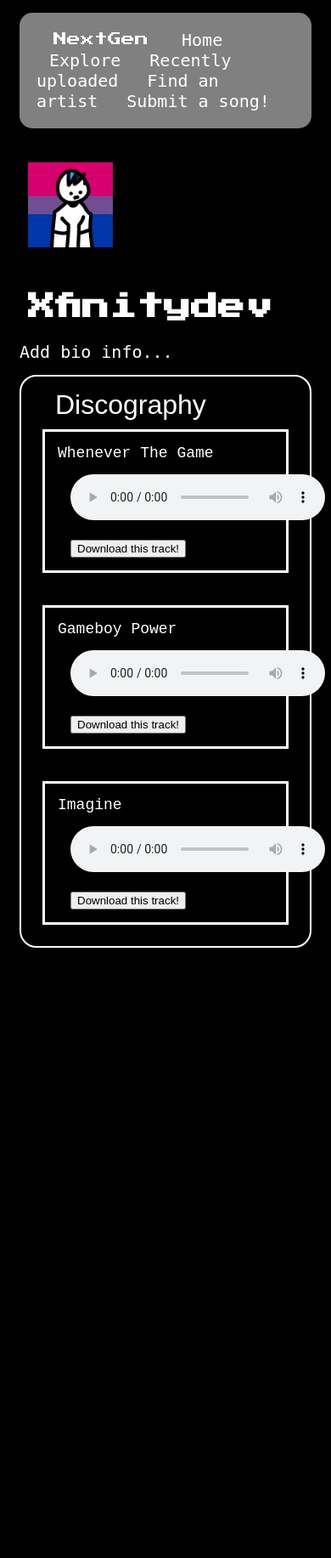
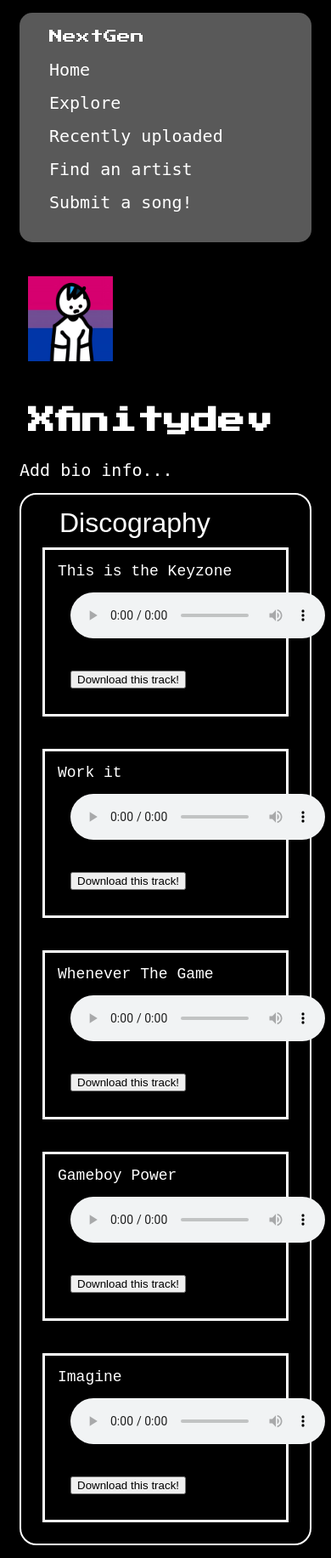
Before and after one commit to xfinitywebdev/nextgenmusic, a PHP site: page /portal/Music/xfinitydev/xfinitydev.html in a window 390 px wide. Shown: the whole page at 85% size. Before the commit the page ends 1115 px from the top, so only its background shows below. Run offline with PHP 8.4, Linux system fonts and the light colour scheme.

Commit message:
Add files via upload

```diff
--- a/external/artist_page.css
+++ b/external/artist_page.css
@@ -2,7 +2,7 @@
     color: white;
     font-size: xx-large;
     font-family: Arial, Helvetica, sans-serif;
-    margin: 10px;
+    margin: 15px;
     padding: 15px;
 }
 
--- a/external/main.css
+++ b/external/main.css
@@ -5,7 +5,7 @@ body {
 }
 
 nav {
-    background: grey;
+    background: rgb(89, 89, 89);
     border-radius: 15px;
     margin: 15px;
     padding: 20px;
@@ -20,17 +20,17 @@ a {
 }
 
 a:hover {
-    background: darkgrey;
+    background: rgb(66, 66, 66);
+    transition: 0.5s;
     padding: 15px;
     border-radius: 15px;
-    transition: 0.5s;
 }
 
 #title-nav {
     color: white;
     text-decoration: none;
     font-family: 'Press Start 2P', Arial;
-    margin: 20px;
+    margin: 15px;
 }
 
 section {
@@ -103,3 +103,9 @@ audio {
 button {
     cursor: pointer;
 }
+
+@media (max-width: 1100px) {
+    a {
+        display: block
+    }
+}
--- a/portal/Music/xfinitydev/xfinitydev.html
+++ b/portal/Music/xfinitydev/xfinitydev.html
@@ -19,11 +19,25 @@
     <div class="container">
         <div class="input-cmd">
             <div id="artist-card">
-                <img src="xfinitydev.jpg">
+                <img src="xfinitydev.jpg" draggable="false">
                 <h1 id="head-title">Xfinitydev</h1>
                 <a href="/portal/request-bio.html" id="style-dis-in">Add bio info...</a>
                 <section id="artist-releases">
                     <span id="subheading">Discography</span>
+                    <div id="track-card">
+                        <span id="artist-name-track">This is the Keyzone</span><br>
+                        <audio controls controlslist="nodownload">
+                            <source src="This is the Keyzone/This is the Keyzone.mp3" type="audio/mp3">
+                        </audio><br>
+                        <a href="This is the Keyzone/This is the Keyzone.mp3" id="style-dis-in" download><button title="Click to download the track!">Download this track!</button></a>
+                    </div><br>
+                    <div id="track-card">
+                        <span id="artist-name-track">Work it</span><br>
+                        <audio controls controlslist="nodownload">
+                            <source src="Work it/Work it FNF.mp3" type="audio/mp3">
+                        </audio><br>
+                        <a href="Work it/Work it FNF.mp3" id="style-dis-in" download><button title="Click to download the track!">Download this track!</button></a>
+                    </div><br>
                     <div id="track-card">
                         <span id="artist-name-track">Whenever The Game</span><br>
                         <audio controls controlslist="nodownload">
```
Also changed, not shown: portal/explore.html (+12 -1 lines), portal/recents.html (+16 -2 lines), 2 other files.
